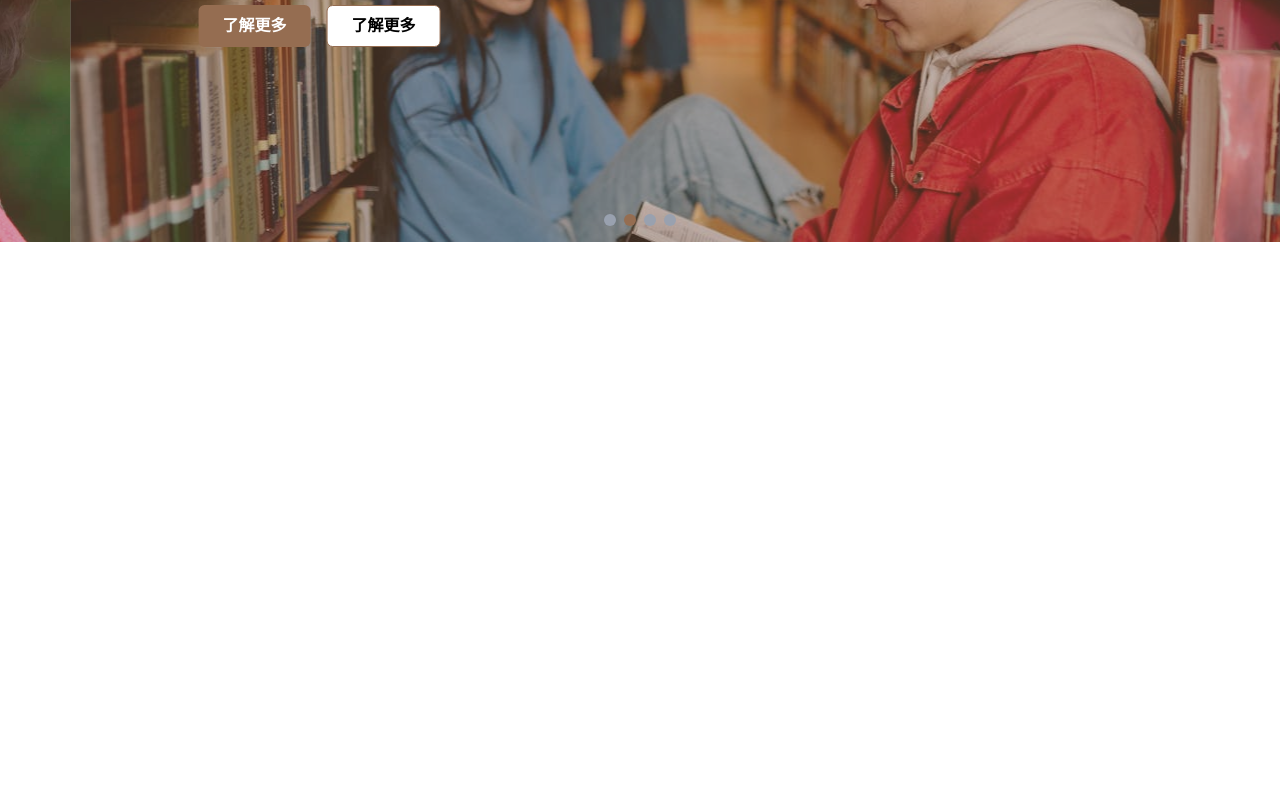
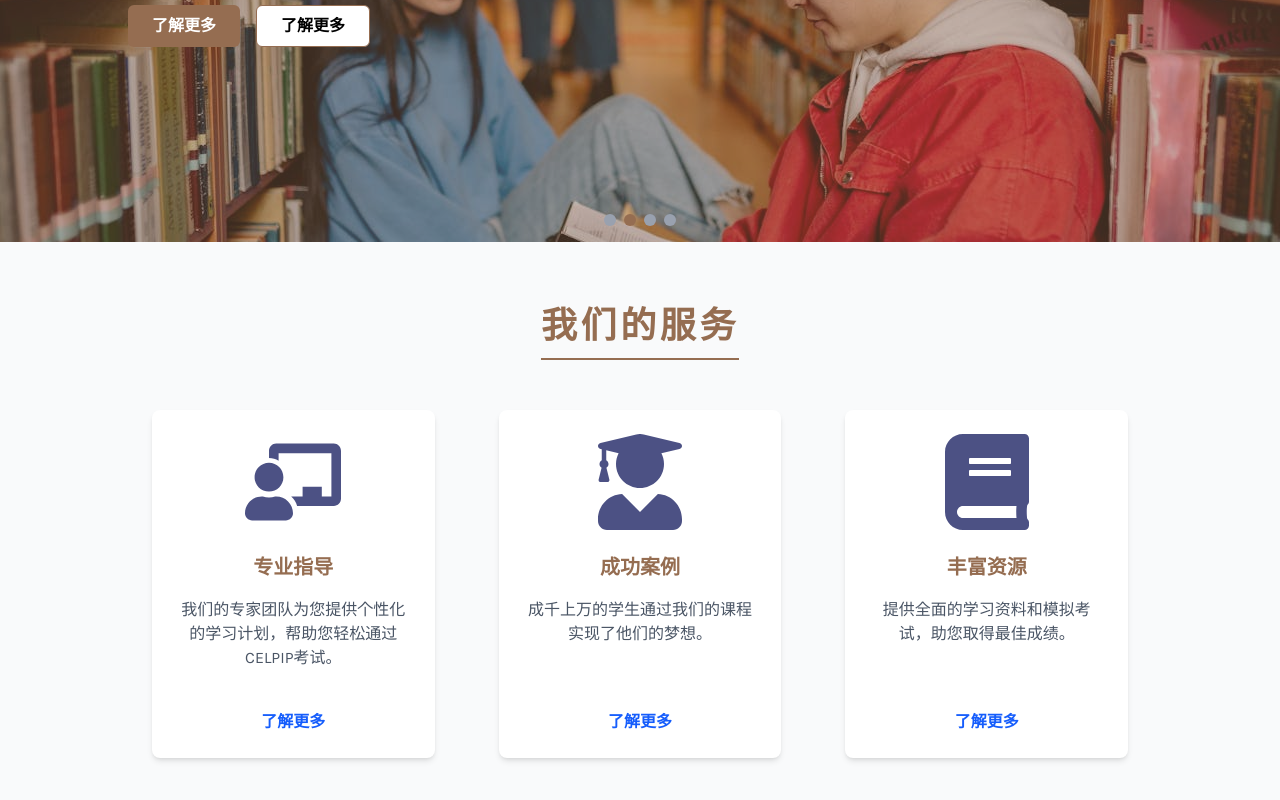
Before and after one commit to TalatAnik/maple-celpip, a React (Vite) app: page / in a window 1280 px wide. Shown: the part 382-1182 px from the top of the page. Before the commit the page ends 800 px from the top, so only its background shows below. Built offline with nearby package versions, Linux system fonts and the light colour scheme; what tailwindcss-motion would draw is missing.

Commit message:
offer section completed

```diff
--- a/package.json
+++ b/package.json
@@ -12,6 +12,7 @@
   "dependencies": {
     "react": "^19.1.0",
     "react-dom": "^19.1.0",
+    "react-icons": "^5.5.0",
     "react-router-dom": "^7.6.2",
     "tailwindcss": "^4.1.10"
   },
--- /dev/null
+++ b/src/components/WhatWeOffer.tsx
@@ -0,0 +1,77 @@
+import React from 'react'
+import { FaChalkboardTeacher, FaUserGraduate, FaBook } from 'react-icons/fa'
+
+const WhatWeOffer: React.FC = () => {
+  return (
+    <section className="py-16 bg-gray-50">
+      <div className="max-w-screen-lg mx-auto px-6">
+        {/* Section Title */}
+        <h2 className="text-3xl md:text-4xl font-bold text-[var(--color-primary)] tracking-widest underline decoration-2 underline-offset-20 mb-16 text-center">
+          我们的服务
+        </h2>
+
+        {/* Subsections */}
+        <div className="flex flex-col md:flex-row gap-16">
+          {/* Subsection 1 */}
+          <div className="flex-1 flex flex-col justify-between text-center bg-white shadow-md rounded-lg p-6">
+            <div>
+              <FaChalkboardTeacher className="text-[#4C5184] text-8xl mx-auto mb-6" />
+              <h3 className="text-xl font-bold mb-4 text-[var(--color-primary)]">
+                专业指导
+              </h3>
+              <p className="text-gray-600 mb-6">
+                我们的专家团队为您提供个性化的学习计划，帮助您轻松通过CELPIP考试。
+              </p>
+            </div>
+            <a
+              href="#"
+              className="text-blue-600 font-bold hover:underline mt-4"
+            >
+              了解更多
+            </a>
+          </div>
+
+          {/* Subsection 2 */}
+          <div className="flex-1 flex flex-col justify-between text-center bg-white shadow-md rounded-lg p-6">
+            <div>
+              <FaUserGraduate className="text-[#4C5184] text-8xl mx-auto mb-6" />
+              <h3 className="text-xl font-bold mb-4 text-[var(--color-primary)]">
+                成功案例
+              </h3>
+              <p className="text-gray-600 mb-6">
+                成千上万的学生通过我们的课程实现了他们的梦想。
+              </p>
+            </div>
+            <a
+              href="#"
+              className="text-blue-600 font-bold hover:underline mt-4"
+            >
+              了解更多
+            </a>
+          </div>
+
+          {/* Subsection 3 */}
+          <div className="flex-1 flex flex-col justify-between text-center bg-white shadow-md rounded-lg p-6">
+            <div>
+              <FaBook className="text-[#4C5184] text-8xl mx-auto mb-6" />
+              <h3 className="text-xl font-bold mb-4 text-[var(--color-primary)]">
+                丰富资源
+              </h3>
+              <p className="text-gray-600 mb-6">
+                提供全面的学习资料和模拟考试，助您取得最佳成绩。
+              </p>
+            </div>
+            <a
+              href="#"
+              className="text-blue-600 font-bold hover:underline mt-4"
+            >
+              了解更多
+            </a>
+          </div>
+        </div>
+      </div>
+    </section>
+  )
+}
+
+export default WhatWeOffer
--- a/src/pages/Home.tsx
+++ b/src/pages/Home.tsx
@@ -1,5 +1,6 @@
 import React from 'react'
 import Slider from '../components/Slider'
+import WhatWeOffer from '../components/WhatWeOffer'
 
 const images = [
   {
@@ -33,6 +34,9 @@ const Home: React.FC = () => {
   return (
     <main className="min-h-[60vh] bg-base-100 w-full">
       <Slider images={images} />
+
+      {/* What We Offer Section */}
+      <WhatWeOffer />
     </main>
   )
 }
```
Also changed, not shown: 1 other file (tests, documents, lock files or other folders).
